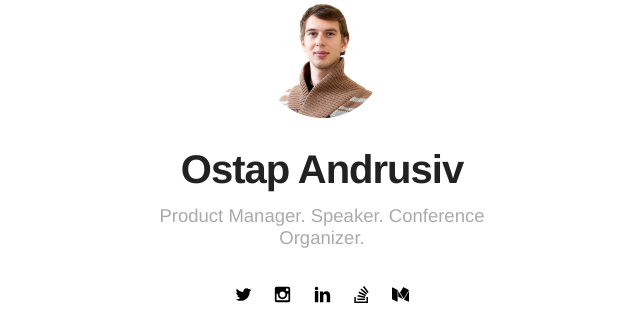
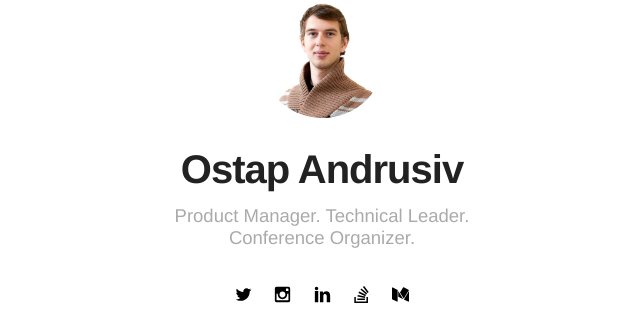
Before and after one commit to pif/andrusiv, a Jekyll site: the page built from index.md, in a window 1280 px wide. Shown: the part 132-467 px from the top of the page, without its empty margins (318-958 px from the left). Built offline with Jekyll 4.4.1, drawn with Linux system fonts in a browser that asks for light colours.

Commit message:
updated tagline

```diff
--- a/_config.yml
+++ b/_config.yml
@@ -1,6 +1,6 @@
 # main text of home
 name: Ostap Andrusiv
-bio: Product Manager. Speaker. Conference Organizer.
+bio: Product Manager. Technical Leader. Conference Organizer.
 
 # twitter summary info
 description: My personal website
@@ -16,7 +16,7 @@
 resume-external: true
 resume-url: https://ua.linkedin.com/in/ostapandrusiv
 
-url: http://andrusiv.com/
+url: https://andrusiv.com/
 # your url: http://USERNAME.github.io
 
 permalink: /:title/
```
